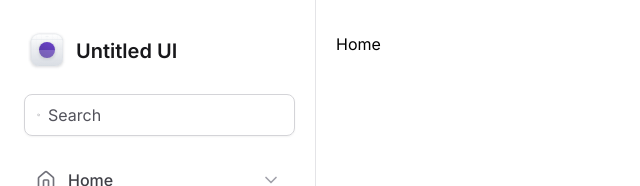
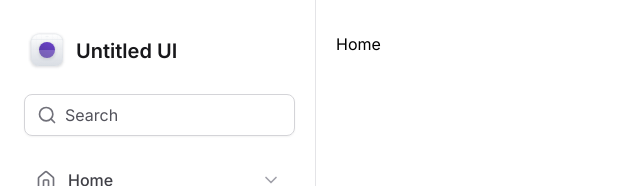
Before and after one commit to pedrosouza423/tailwind-next, a Next.js app: page / in a window 1280 px wide. Shown: the top 186 px of the page, without its empty margins (0-640 px from the left). Built offline with nearby package versions, Linux system fonts and the light colour scheme.

Commit message:
Added composition pattern in the Input

```diff
--- /dev/null
+++ b/src/app/components/Input.tsx
@@ -0,0 +1,29 @@
+import { ComponentProps } from 'react'
+
+type InputPrefixProps = ComponentProps<'div'>
+
+export const Prefix = (props: InputPrefixProps) => {
+  return <div {...props} />
+}
+
+type InputControlProps = ComponentProps<'input'>
+
+export const Control = (props: InputControlProps) => {
+  return (
+    <input
+      {...props}
+      className="flex-1 border-0 bg-transparent p-0 text-zinc-900 placeholder-zinc-600 focus:outline-none"
+    />
+  )
+}
+
+type InputRootProps = ComponentProps<'div'>
+
+export const Root = (props: InputRootProps) => {
+  return (
+    <div
+      className="flex w-full items-center gap-2 rounded-lg border border-zinc-300 px-3 py-2 shadow-sm"
+      {...props}
+    />
+  )
+}
--- a/src/app/components/Sidebar/index.tsx
+++ b/src/app/components/Sidebar/index.tsx
@@ -14,18 +14,18 @@
 import { NavItem } from './NavItem'
 import { UsedSpaceWidget } from './UsedSpaceWidget'
 import { Profile } from './Profile'
+import * as Input from '../Input'
 
 export const Sidebar = () => {
   return (
     <aside className="mx-1 flex flex-col gap-6 border-r border-zinc-200 px-5 py-8">
       <Logo />
-      <div className="flex w-full items-center gap-2 rounded-lg border border-zinc-300 px-3 py-2 shadow-sm">
-        <Search className="h-5 w-5 text-zinc-500" />
-        <input
-          className="flex-1 border-0 bg-transparent p-0 text-zinc-900 placeholder-zinc-600 focus:outline-none"
-          placeholder="Search"
-        />
-      </div>
+      <Input.Root>
+        <Input.Prefix>
+          <Search className="h-5 w-5 text-zinc-500" />
+        </Input.Prefix>
+        <Input.Control placeholder="Search" />
+      </Input.Root>
 
       <nav className="space-y-0.5">
         <NavItem title="Home" icon={Home} />
```
